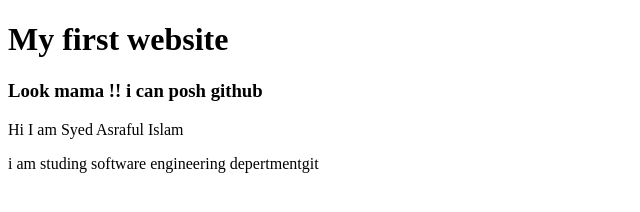
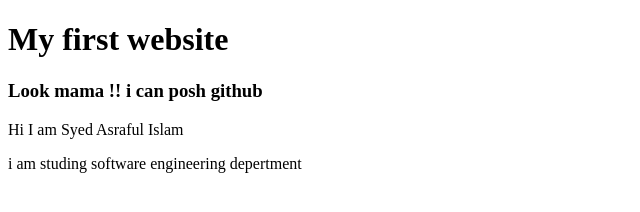
Before and after one commit to asraf27-diu/first-Website, a plain HTML site: page index.html in a window 1280 px wide. Shown: the full height of the page, 0-640 px from the left. Drawn offline with Linux system fonts and the light colour scheme.

```diff
--- a/index.html
+++ b/index.html
@@ -9,6 +9,6 @@
     <h1>My first website</h1>
     <h3>Look mama !! i can posh github</h3>
     <p>Hi I am Syed Asraful Islam</p>
-    <p>i am studing software engineering depertmentgit </p>
+    <p>i am studing software engineering depertment </p>
 </body>
 </html>
```
